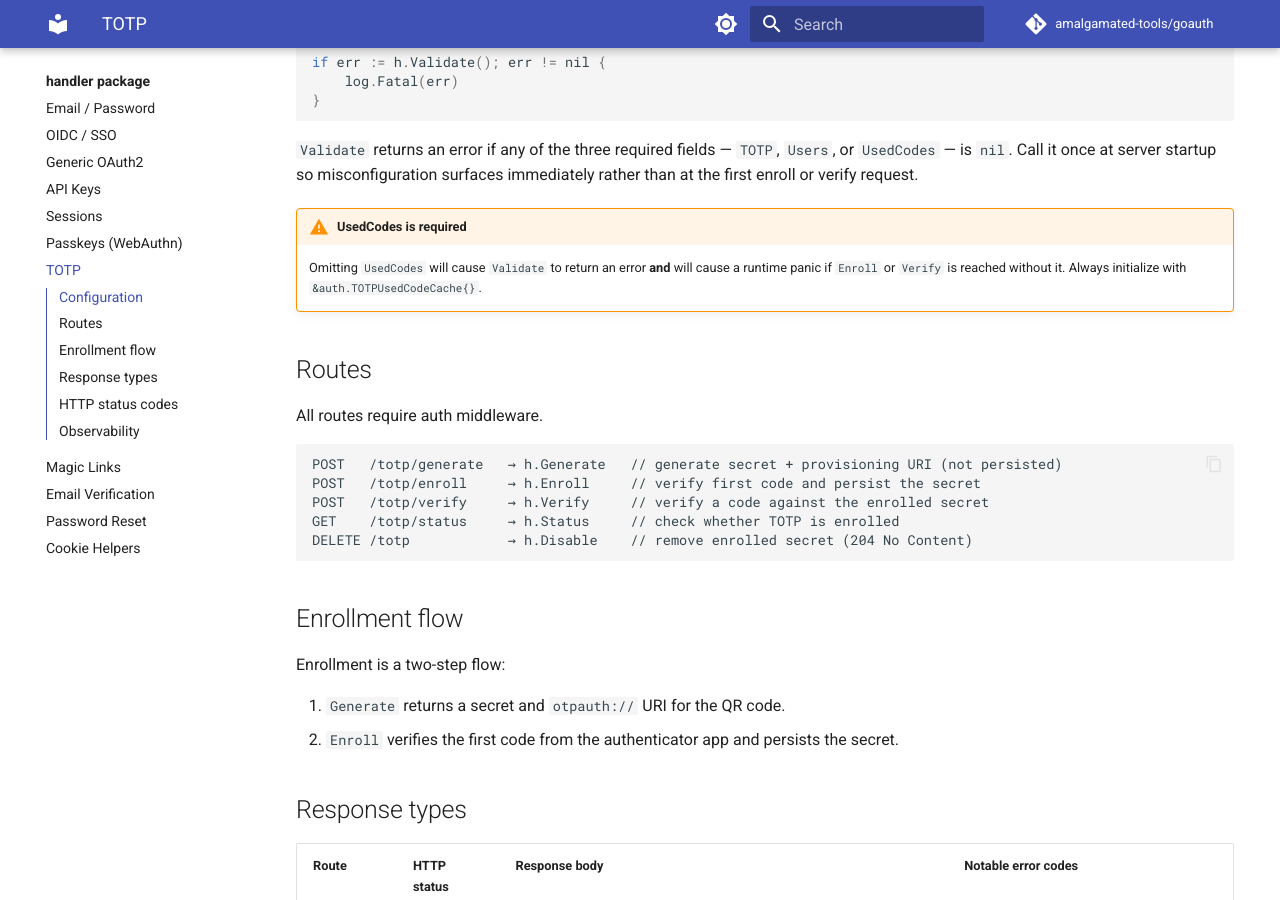
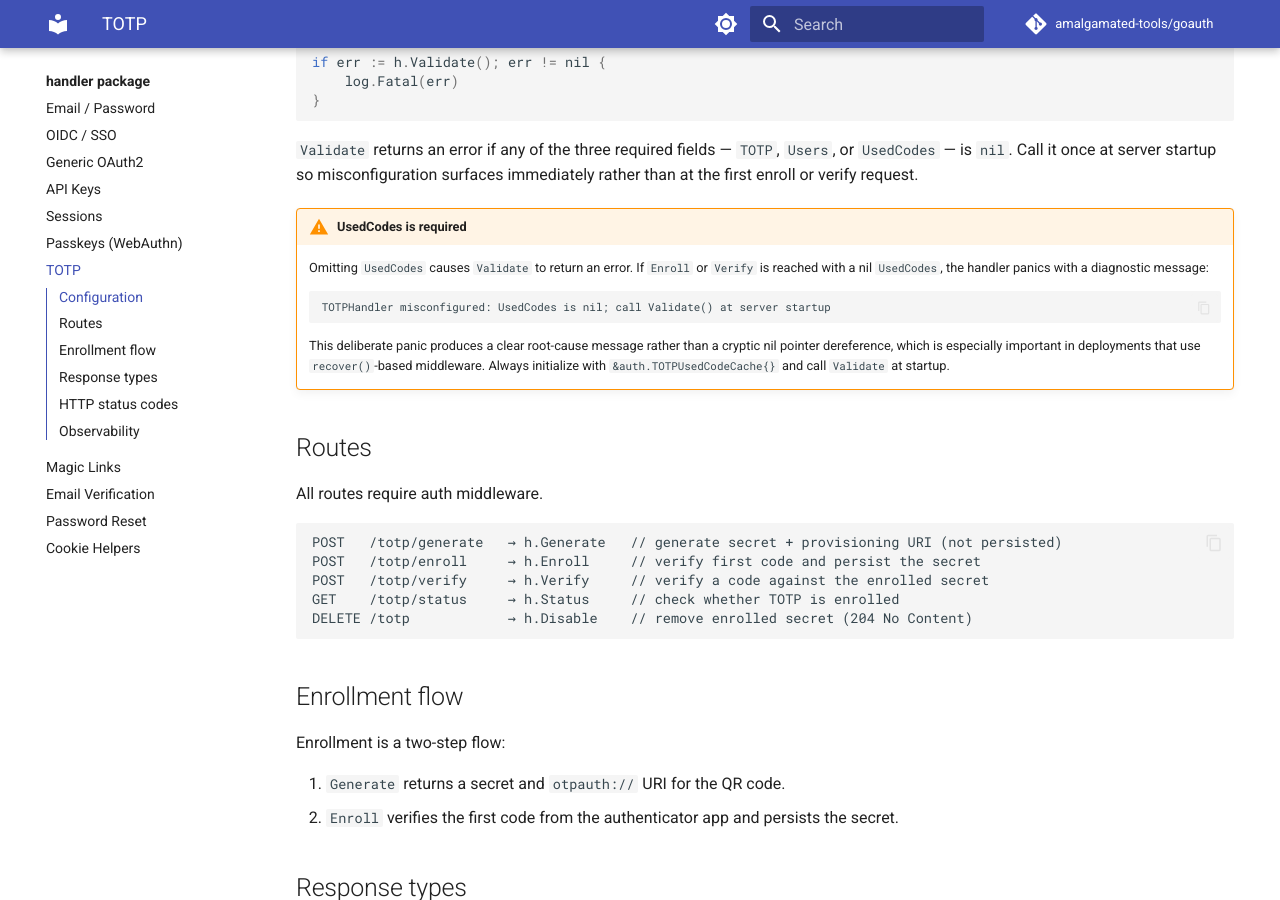
Before and after one commit to amalgamated-tools/goauth, an MkDocs documentation site: the page built from docs/handler/totp.md, in a window 1280 px wide and 900 px high, scrolled down 435 px. Built offline with MkDocs 1.6.1 and Material for MkDocs 9.7.7, drawn with Linux system fonts in a browser that asks for light colours; comment, search, counter and statistics services are not loaded.

Commit message:
docs: clarify diagnostic panic message for nil UsedCodes in TOTPHandler (#342)
The isReplay and recordUsed helpers now panic with an explicit message
  'TOTPHandler misconfigured: UsedCodes is nil; call Validate() at server startup'
instead of producing a cryptic nil pointer dereference. Update the warning
admonition to document the exact panic message and explain why this is
intentional (recover-based middleware can swallow silent panics).

Co-authored-by: github-actions[bot] <41898282+github-actions[bot]@users.noreply.github.com>
Co-authored-by: Copilot <223556219+Copilot@users.noreply.github.com>
Co-authored-by: Patrick Veverka <veverkap@users.noreply.github.com>

````diff
--- a/docs/handler/totp.md
+++ b/docs/handler/totp.md
@@ -20,7 +20,13 @@ if err := h.Validate(); err != nil {
 `Validate` returns an error if any of the three required fields — `TOTP`, `Users`, or `UsedCodes` — is `nil`. Call it once at server startup so misconfiguration surfaces immediately rather than at the first enroll or verify request.
 
 !!! warning "UsedCodes is required"
-    Omitting `UsedCodes` will cause `Validate` to return an error **and** will cause a runtime panic if `Enroll` or `Verify` is reached without it. Always initialize with `&auth.TOTPUsedCodeCache{}`.
+    Omitting `UsedCodes` causes `Validate` to return an error. If `Enroll` or `Verify` is reached with a nil `UsedCodes`, the handler panics with a diagnostic message:
+
+    ```
+    TOTPHandler misconfigured: UsedCodes is nil; call Validate() at server startup
+    ```
+
+    This deliberate panic produces a clear root-cause message rather than a cryptic nil pointer dereference, which is especially important in deployments that use `recover()`-based middleware. Always initialize with `&auth.TOTPUsedCodeCache{}` and call `Validate` at startup.
 
 ## Routes
 
````
